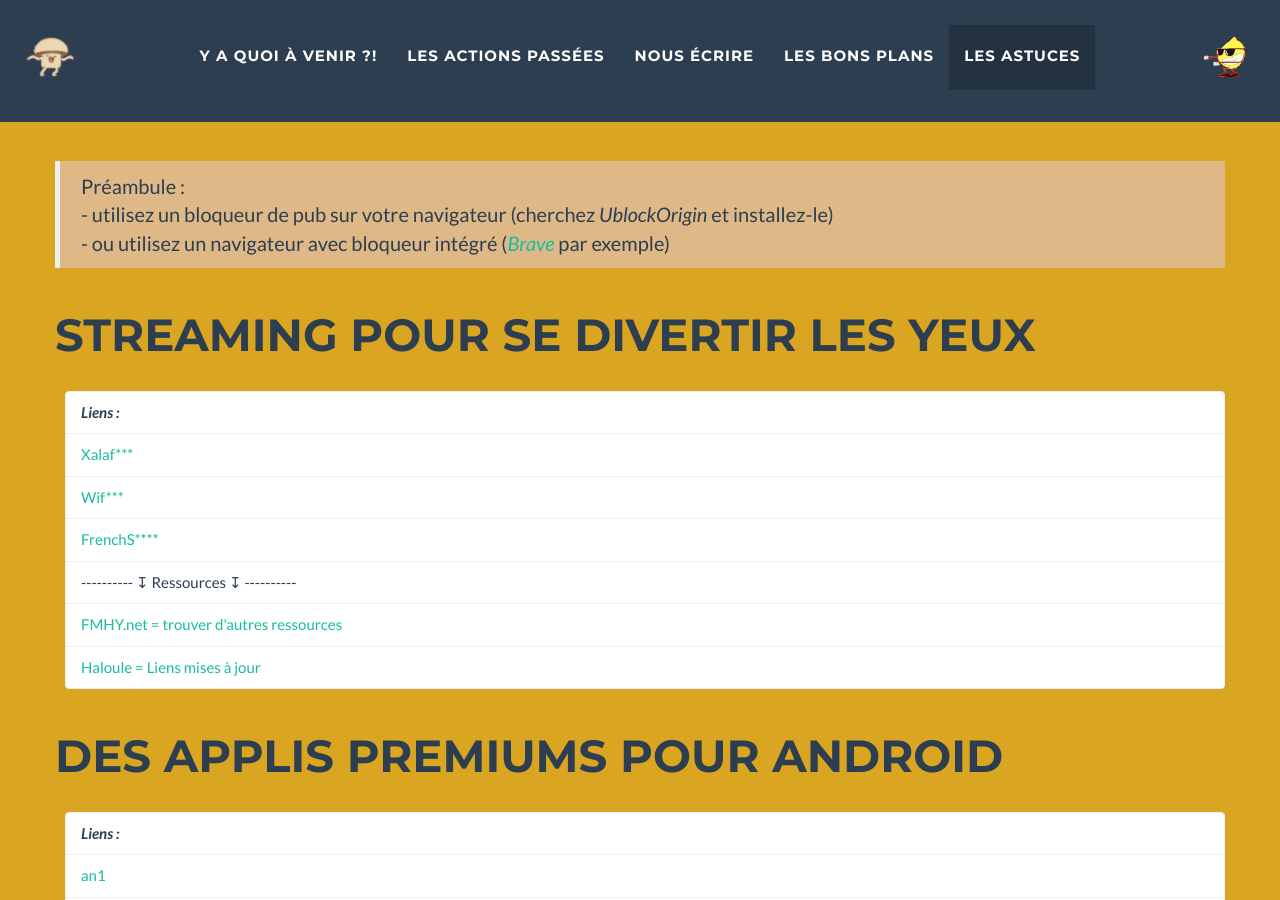
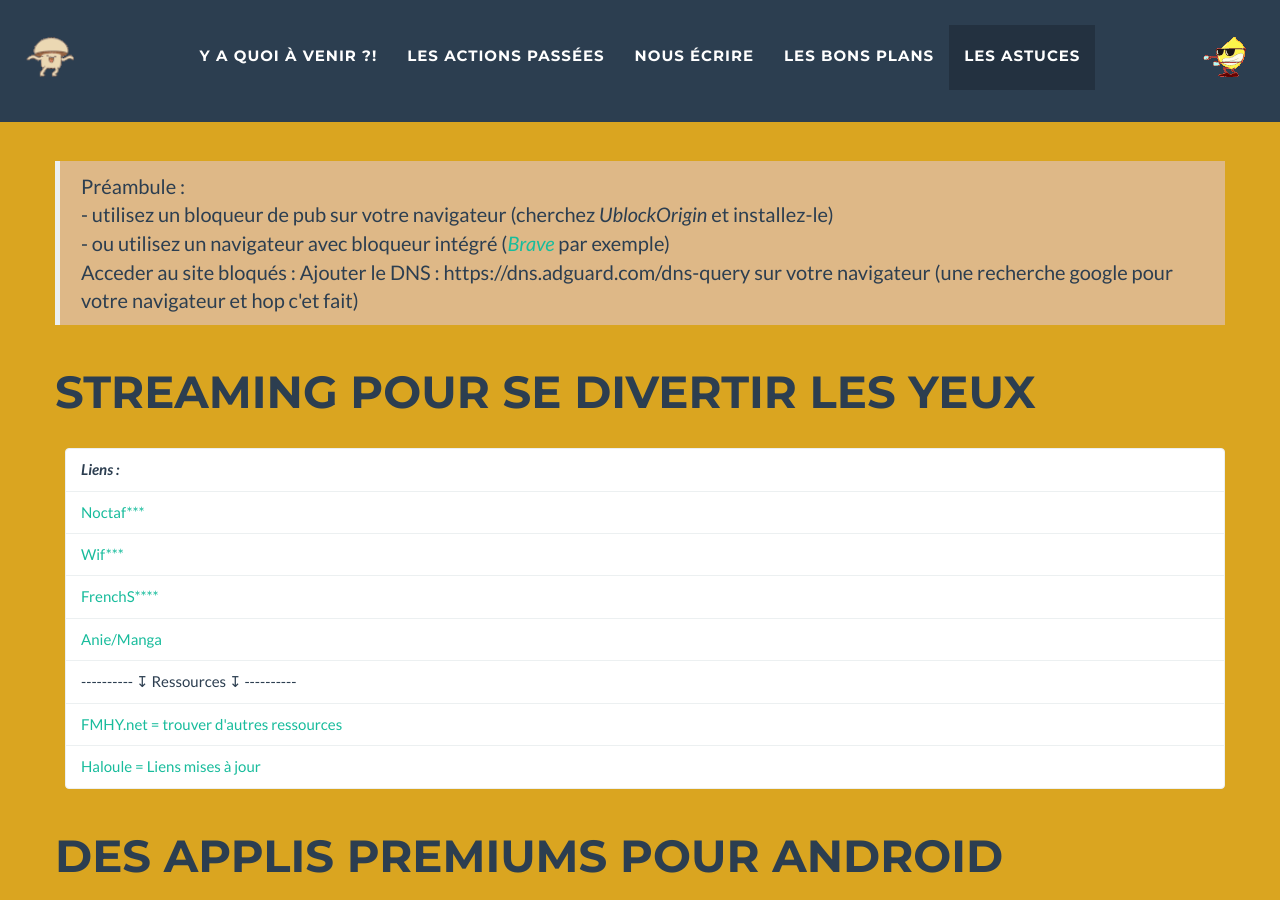
Before and after one commit to association-baraca/association-baraca.github.io, a Jekyll site: the page built from les-astuces-astucieuses.html, in a window 1280 px wide and 900 px high, scrolled down 239 px. Built offline with Jekyll 4.4.1, drawn with Linux system fonts in a browser that asks for light colours; nearby versions of some CDN libraries; library files that are not in the unit come from our copies.

Commit message:
Update astuces-astucieuses.html

```diff
--- a/_includes/astuces-astucieuses.html
+++ b/_includes/astuces-astucieuses.html
@@ -21,6 +21,7 @@
         <p>Préambule :
           <br>- utilisez un bloqueur de pub sur votre navigateur (cherchez <i>UblockOrigin</i> et installez-le)
           <br>- ou utilisez un navigateur avec bloqueur intégré (<i><a href="https://laptop-updates.brave.com/download/BRV002">Brave</a></i> par exemple)
+          <br> Acceder au site bloqués : Ajouter le DNS : https://dns.adguard.com/dns-query sur votre navigateur (une recherche google pour votre navigateur et hop c'et fait)
         </p>
         </blockquote>
       </div>
@@ -31,9 +32,10 @@
         <div style="padding-left: 1rem;">
           <ul class="list-group">
             <li class="list-group-item"><b><i>Liens :</i></b></li>
-            <li class="list-group-item"><a href="https://xalaflix.fr/r%C3%A9pertoire.html" target="_blank">Xalaf***</a></li>
+            <li class="list-group-item"><a href="https://noctaflix.lol/" target="_blank">Noctaf***</a></li>
             <li class="list-group-item"><a href="https://ww1.wiflix-adresses.fun/" target="_blank">Wif***</a></li>
             <li class="list-group-item"><a href="https://fstream.net/" target="_blank">FrenchS****</a></li>
+            <li class="list-group-item"><a href="https://franime.fr/" target="_blank">Anie/Manga</a></li>
             <li class="list-group-item">---------- ↧ Ressources ↧ ----------</li>
             <li class="list-group-item"><a href="https://fmhy.net/non-english#streaming" target="_blank">FMHY.net = trouver d'autres ressources</a></li>
             <li class="list-group-item"><a href="https://www.haloule.com/2025/02/gement-streaming-films-series-animes.html" target="_blank">Haloule = Liens mises à jour</a></li>
```
